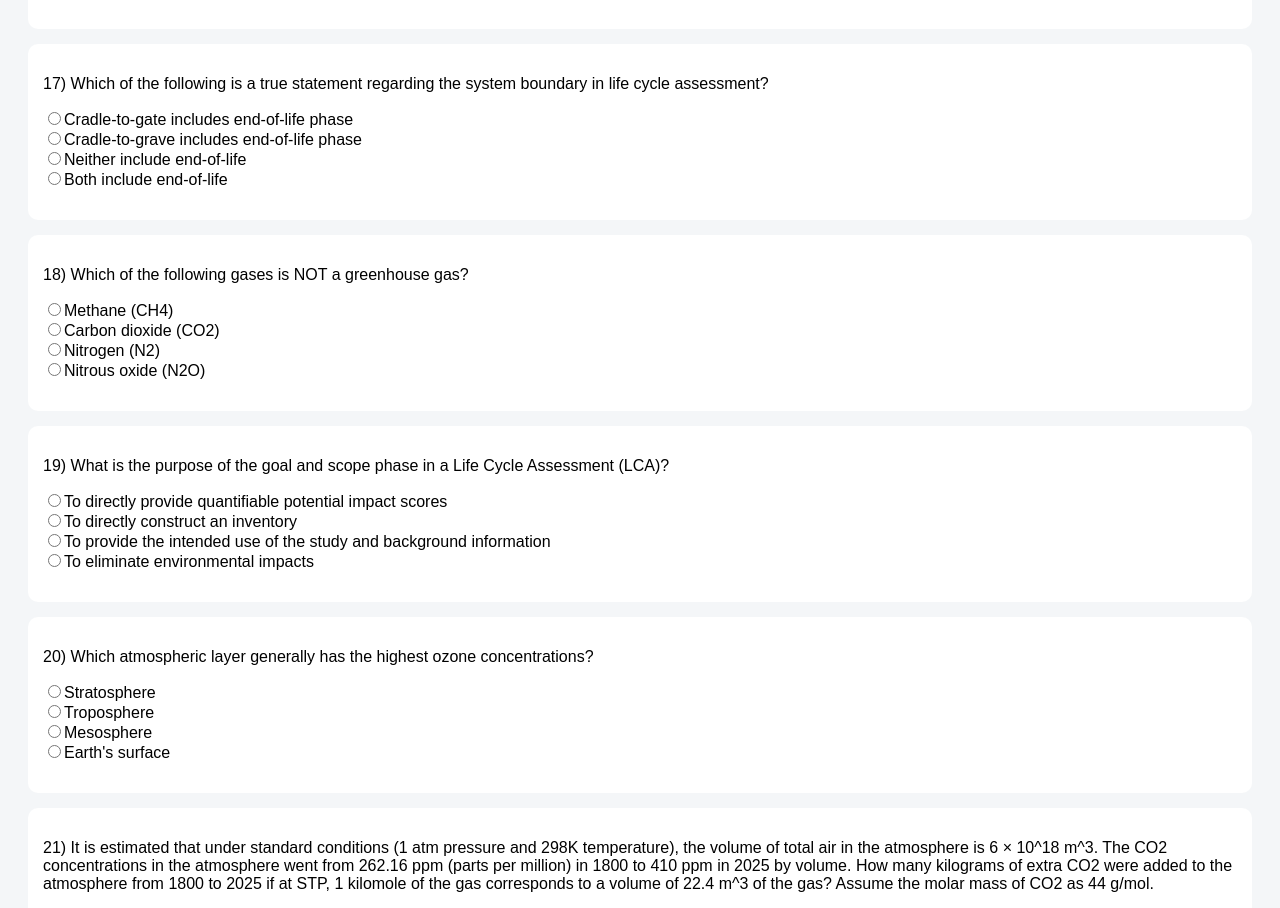
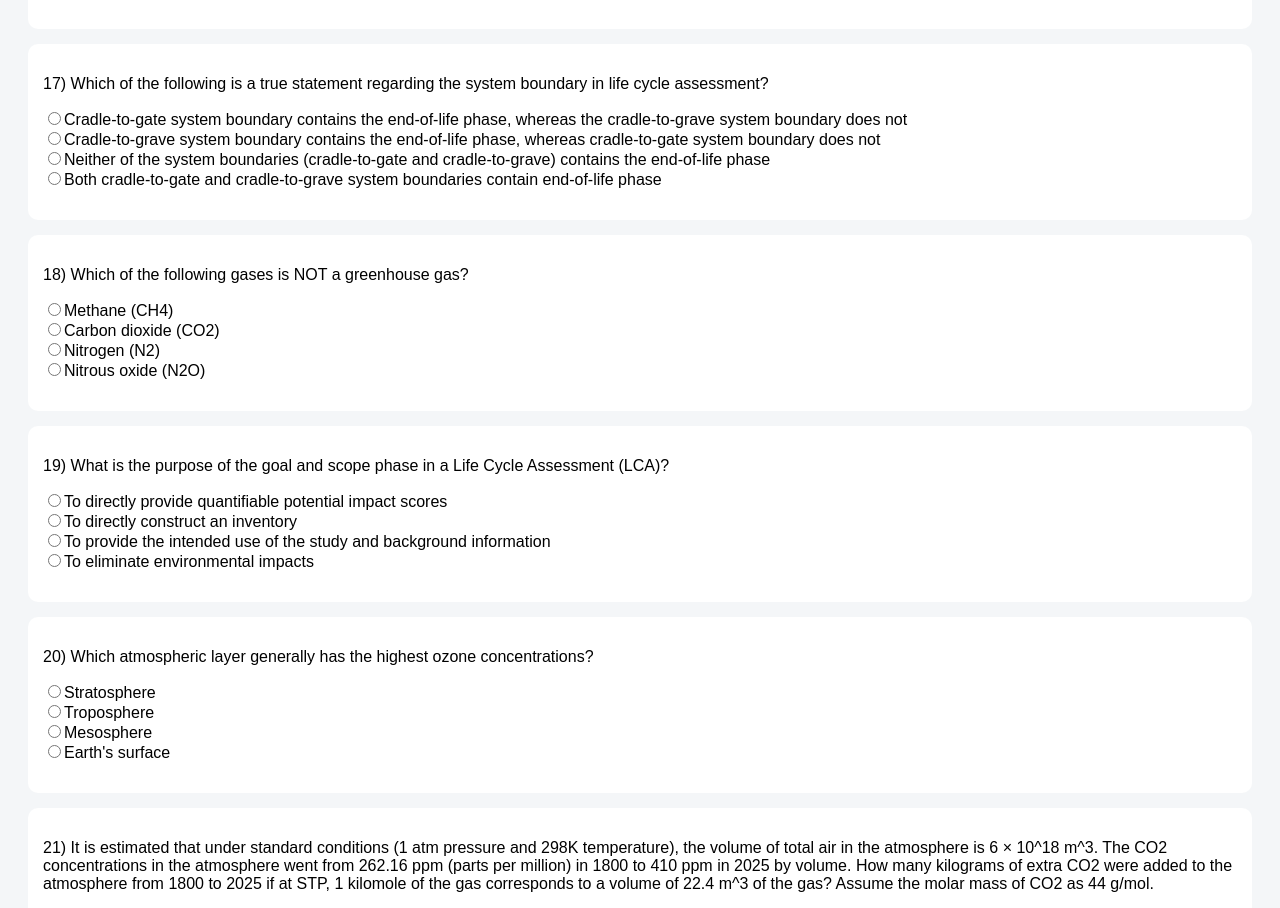
Before and after one commit to gjjaswanth/Swayam, a plain HTML site: page part2.html in a window 1280 px wide. Shown: the part 3228-4136 px from the top of the page. Drawn offline with Linux system fonts and the light colour scheme.

Commit message:
Update part2.html

```diff
--- a/part2.html
+++ b/part2.html
@@ -146,9 +146,14 @@ o:["Statement 1 is correct, and Statement 2 is incorrect","Statement 2 is correc
 a:"Both statements 1 and 2 are incorrect"
 },
 {
-q:"Which of the following is a true statement regarding the system boundary in life cycle assessment?",
-o:["Cradle-to-gate includes end-of-life phase","Cradle-to-grave includes end-of-life phase","Both include end-of-life","Neither include end-of-life"],
-a:"Cradle-to-grave includes end-of-life phase"
+  "q": "Which of the following is a true statement regarding the system boundary in life cycle assessment?",
+  "o": [
+    "Cradle-to-gate system boundary contains the end-of-life phase, whereas the cradle-to-grave system boundary does not",
+    "Cradle-to-grave system boundary contains the end-of-life phase, whereas cradle-to-gate system boundary does not",
+    "Both cradle-to-gate and cradle-to-grave system boundaries contain end-of-life phase",
+    "Neither of the system boundaries (cradle-to-gate and cradle-to-grave) contains the end-of-life phase"
+  ],
+  "a": "Cradle-to-grave system boundary contains the end-of-life phase, whereas cradle-to-gate system boundary does not"
 },
 
 /* ================= WEEK 8 ================= */
```
